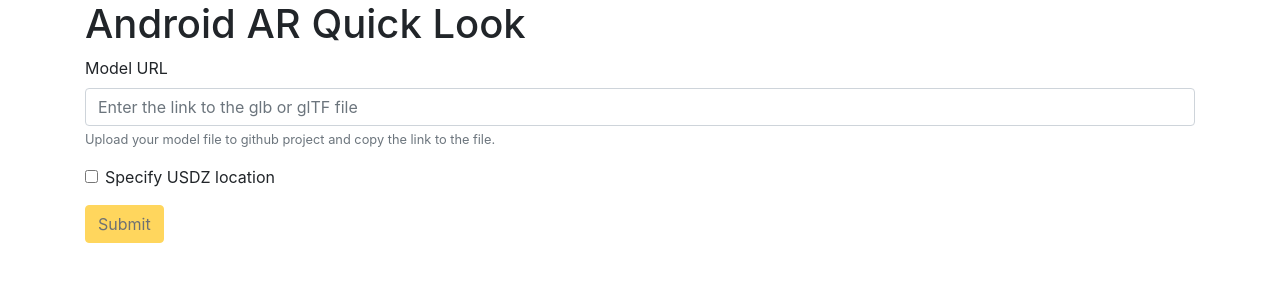
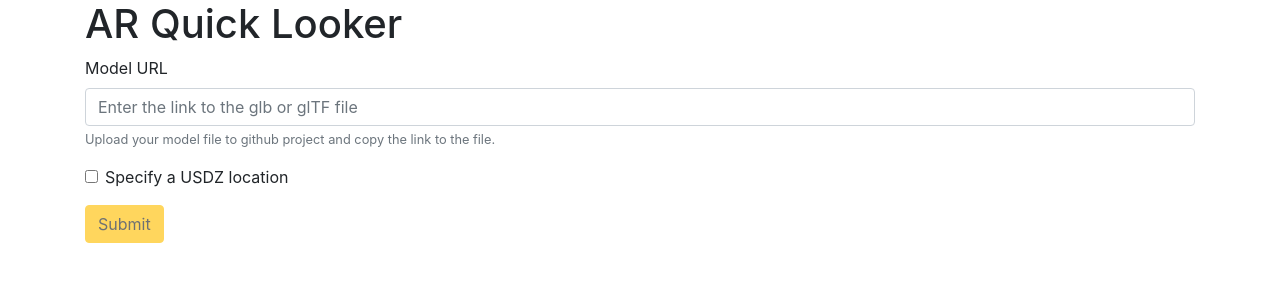
Before and after one commit to paperli/entity-viewer, a React (Create React App) app: page / in a window 1280 px wide. Shown: the top 300 px of the page. Built offline with nearby package versions, Linux system fonts and the light colour scheme.

Commit message:
Update UIs

```diff
--- /dev/null
+++ b/src/App.css
@@ -0,0 +1,21 @@
+body {
+    margin: 0;
+    padding: 0;
+}
+
+.model-viewer-box {
+    width: 100%;
+    padding-top: 56.25%;
+    position: relative;
+}
+
+.model-viewer {
+    position: absolute;
+    top: 0;
+    left: 0;
+    right: 0;
+    bottom: 0;
+    width: 100%;
+    height: 100%;
+    --progress-bar-color: rgba(245, 177, 36, 0.75);
+}
--- a/src/App.js
+++ b/src/App.js
@@ -3,7 +3,7 @@
 import Form from './Form';
 import EntityViewer from './EntityViewer';
 //import logo from './logo.svg';
-//import './App.css';
+import './App.css';
 
 function App() {
   const [model, setModel] = useState("null");
@@ -39,7 +39,7 @@
 
   return (
     <div className="App container">
-      <h1>Android AR Quick Look</h1>
+      <h1>AR Quick Looker</h1>
       <Form onChange={handleChange} url={model} onSubmit={handleSubmit} onUsdzCheckboxChange={handleUsdzCheckboxChange} enableUsdzField={enableUsdzField} onUsdzFieldChange={handleUsdzFieldChange} />
       <EntityViewer url={submittedModel} usdz={submittedUsdz} />
     </div>
--- a/src/EntityViewer.js
+++ b/src/EntityViewer.js
@@ -4,13 +4,12 @@
 
 const EntityViewer = (props) => {
     const content = (
-        <div>
-            <h2>Entity</h2>
-            <model-viewer src={`${props.url}`} auto-rotate camera-controls ar ar-scale="auto" alt="model" ios-src={`${props.usdz}`} />
+        <div className="model-viewer-box">
+            <model-viewer class="model-viewer" src={`${props.url}`} auto-rotate camera-controls ar ar-scale="auto" alt="model" ios-src={`${props.usdz}`} />
         </div>
     );
     return (
-        <div>
+        <div className="row mt-2">
         {
             isURL(props.url) &&
                 content
--- a/src/Form.js
+++ b/src/Form.js
@@ -17,7 +17,7 @@
         </div>
         <div className="form-check">
             <input className="form-check-input" type="checkbox" id="usdzCheckbox" value="usdzCheckbox" onChange={props.onUsdzCheckboxChange} />
-            <label className="form-check-label" for="usdzCheckbox">Specify USDZ location</label>
+            <label className="form-check-label" for="usdzCheckbox">Specify a USDZ location</label>
         </div>
         {
             props.enableUsdzField &&
```
